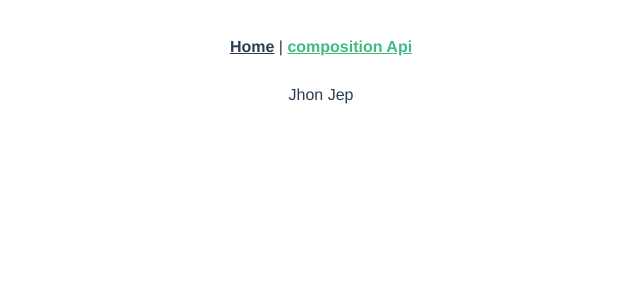
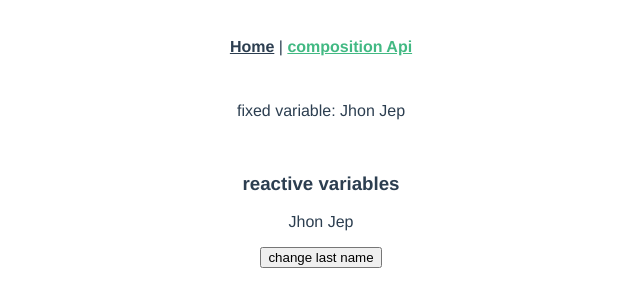
Before and after one commit to Wallacebarros/VUEJS, a Vue app in the folder myapp/: page /compositionApi in a window 1280 px wide. Shown: the top 306 px of the page, without its empty margins (319-959 px from the left). Built offline with nearby package versions, Linux system fonts and the light colour scheme.

Commit message:
reatividade usando o reactive

```diff
--- a/myapp/src/views/CompositionApiView.vue
+++ b/myapp/src/views/CompositionApiView.vue
@@ -1,13 +1,32 @@
 <template>
-  {{ name }}
+  <p>fixed variable: {{ name }}</p>
+  <br/>
+  <h3>reactive variables</h3>
+  <p>{{ user.firts_name }} {{ user.last_name}}</p>
+
+  <button @click='changeLastName'>
+    change last name
+  </button>
 </template>
 <script>
+  import { reactive } from 'vue'
+
   export default {
     setup() {
       const name = 'Jhon Jep'
 
+      const user = reactive({
+        firts_name:'Jhon',
+        last_name:'Jep'
+      })
+
+      const changeLastName = ()=>{
+        user.last_name = 'new last name'
+      }
       return {
-        name
+        name,
+        user,
+        changeLastName
       }
     }
   }
```
